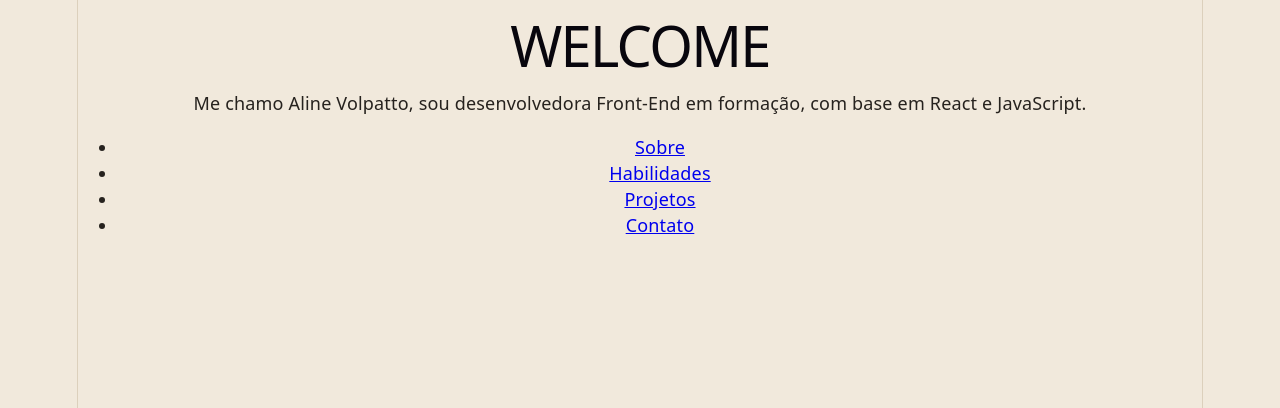
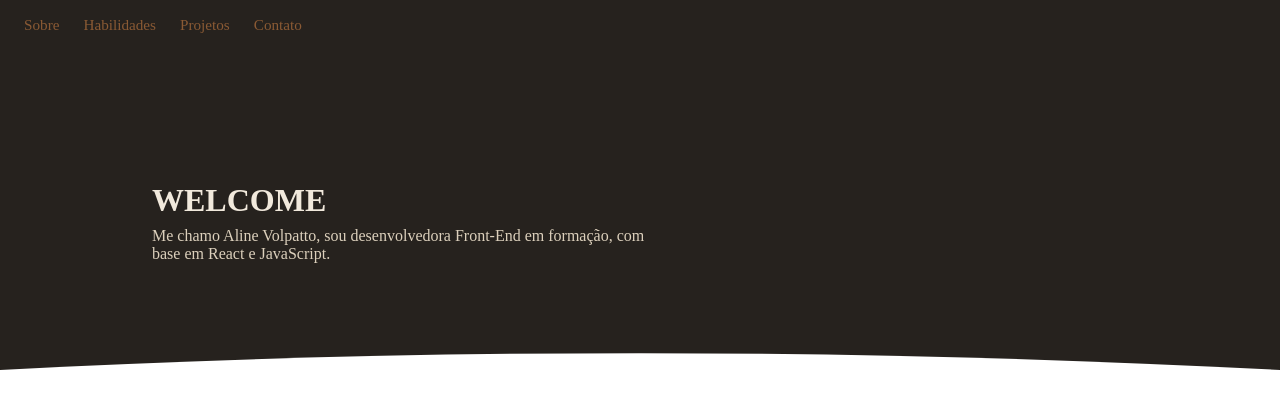
Before and after one commit to aline-volpatto/portfolio_dev, a React (Vite) app: page / in a window 1280 px wide. Shown: the top 408 px of the page. Built offline with nearby package versions, Linux system fonts and the light colour scheme.

Commit message:
Inclui a estilização de fundo

```diff
--- a/src/App.jsx
+++ b/src/App.jsx
@@ -1,6 +1,6 @@
 import './styles/variables.css'
-import Titulo from './components/titulo/Titulo'
-import Navegacao from './components/navegacao/Navegacao'
+import Header from './components/header/Header'
+
 
 
 function App() {
@@ -9,8 +9,7 @@ function App() {
 
   return (
     <>
-      <Titulo />
-      <Navegacao />
+      <Header />
     </>
   )
 }
--- /dev/null
+++ b/src/components/header/Header.jsx
@@ -0,0 +1,16 @@
+import Titulo from '../titulo/Titulo'
+import Navegacao from '../navegacao/Navegacao'
+import HeaderBackground from '../headerBackground/HeaderBackground'
+import styles from './Header.module.css'
+
+function Header() {
+  return (
+    <header className={styles.header}>
+      <Navegacao />
+      <Titulo />
+      <HeaderBackground />
+    </header>
+  )
+}
+
+export default Header
--- /dev/null
+++ b/src/components/header/Header.module.css
@@ -0,0 +1,12 @@
+.header {
+  position: relative;
+  background-color: var(--text);
+  overflow: hidden;
+  min-height: 350px;
+  padding-bottom: 150px;
+  margin-top: 0px;
+  display: flex;
+  flex-direction: column;
+  justify-content: flex-end;
+
+}
--- /dev/null
+++ b/src/components/headerBackground/HeaderBackground.jsx
@@ -0,0 +1,18 @@
+import styles from "./HeaderBackground.module.css";
+
+function HeaderBackground() {
+  return (
+    <svg
+      className={styles.headerBackground}
+      viewBox="0 0 1440 200"
+      preserveAspectRatio="none"
+    >
+      <path
+        d="M0,100 C480,70 960,70 1440,100 L1440,200 L0,200 Z"
+        fill="#ffffff"
+      />
+    </svg>
+  );
+}
+
+export default HeaderBackground;
--- /dev/null
+++ b/src/components/headerBackground/HeaderBackground.module.css
@@ -0,0 +1,9 @@
+.headerBackground {
+  position: absolute;
+  bottom: 0;
+  left: 0;
+  width: 100%;
+  height: 150px;
+  display: block;
+  z-index: 999;
+}
--- a/src/components/navegacao/Navegacao.jsx
+++ b/src/components/navegacao/Navegacao.jsx
@@ -3,12 +3,12 @@ import styles from './Navegacao.module.css'
 function Navegacao(){
 
     return(
-        <nav className={styles.navegacao}>
+        <nav className={styles.nav}>
             <ul>
-                <li><a href="#sobre">Sobre</a></li>
-                <li><a href="#habilidades">Habilidades</a></li>
-                <li><a href="#projetos">Projetos</a></li>
-                <li><a href="#contato">Contato</a></li>
+                <li><a className={styles.link} href="#sobre">Sobre</a></li>
+                <li><a className={styles.link} href="#habilidades">Habilidades</a></li>
+                <li><a className={styles.link} href="#projetos">Projetos</a></li>
+                <li><a className={styles.link} href="#contato">Contato</a></li>
             </ul>
         </nav>
     )
--- a/src/components/navegacao/Navegacao.module.css
+++ b/src/components/navegacao/Navegacao.module.css
@@ -0,0 +1,27 @@
+.nav {
+  display: flex;
+  gap: 1.5rem;
+  padding: 1rem 1.5rem;
+  background-color: var(--text);
+
+}
+
+.nav ul {
+  display: flex;
+  gap: 1.5rem;
+  list-style: none;
+  margin: 0;
+  padding: 0;
+}
+
+.link {
+  color: var(--accent);
+  text-decoration: none;
+  font-size: 0.95rem;
+  font-weight: 500;
+  transition: opacity 0.2s;
+}
+
+.link:hover {
+  opacity: 0.7;
+}
--- a/src/components/titulo/Titulo.jsx
+++ b/src/components/titulo/Titulo.jsx
@@ -4,8 +4,8 @@ import styles from './Titulo.module.css'
 function Titulo() {
   return (
     <div className={styles.titulo}>
-      <h1>WELCOME</h1>
-      <p>Me chamo Aline Volpatto, sou desenvolvedora Front-End em formação, com base em React e JavaScript.</p>
+      <h1 className={styles.nome}>WELCOME</h1>
+      <p className={styles.tagline}>Me chamo Aline Volpatto, sou desenvolvedora Front-End em formação, com base em React e JavaScript.</p>
     </div>
   )
 }
--- a/src/components/titulo/Titulo.module.css
+++ b/src/components/titulo/Titulo.module.css
@@ -0,0 +1,30 @@
+.titulo {
+  padding: 2rem 1.5rem;
+  text-align: left;
+  display: flex;
+  flex-direction: column;
+  margin-top: clamp(40px, 10vw, 100px);
+  margin-left: clamp(1.5rem, 10vw, 15rem);
+}
+
+.nome {
+  font-size: clamp(1.5rem, 4vw, 2rem);
+  font-weight: 700;
+  margin: 0;
+  color: var(--bg);
+}
+
+.tagline {
+  font-size: clamp(0.85rem, 2vw, 1rem);
+  margin-top: 0.5rem;
+  color: var(--border);
+  max-width: 500px;
+}
+
+@media (max-width: 480px) {
+  .titulo {
+    margin-left: 1rem;
+    margin-top: 30px;
+    padding: 1rem;
+  }
+}
--- a/src/index.css
+++ b/src/index.css
@@ -1,111 +1,9 @@
-:root {
-  --text: #6b6375;
-  --text-h: #08060d;
-  --bg: #fff;
-  --border: #e5e4e7;
-  --code-bg: #f4f3ec;
-  --accent: #aa3bff;
-  --accent-bg: rgba(170, 59, 255, 0.1);
-  --accent-border: rgba(170, 59, 255, 0.5);
-  --social-bg: rgba(244, 243, 236, 0.5);
-  --shadow:
-    rgba(0, 0, 0, 0.1) 0 10px 15px -3px, rgba(0, 0, 0, 0.05) 0 4px 6px -2px;
-
-  --sans: system-ui, 'Segoe UI', Roboto, sans-serif;
-  --heading: system-ui, 'Segoe UI', Roboto, sans-serif;
-  --mono: ui-monospace, Consolas, monospace;
-
-  font: 18px/145% var(--sans);
-  letter-spacing: 0.18px;
-  color-scheme: light dark;
-  color: var(--text);
-  background: var(--bg);
-  font-synthesis: none;
-  text-rendering: optimizeLegibility;
-  -webkit-font-smoothing: antialiased;
-  -moz-osx-font-smoothing: grayscale;
-
-  @media (max-width: 1024px) {
-    font-size: 16px;
-  }
-}
-
-@media (prefers-color-scheme: dark) {
-  :root {
-    --text: #9ca3af;
-    --text-h: #f3f4f6;
-    --bg: #16171d;
-    --border: #2e303a;
-    --code-bg: #1f2028;
-    --accent: #c084fc;
-    --accent-bg: rgba(192, 132, 252, 0.15);
-    --accent-border: rgba(192, 132, 252, 0.5);
-    --social-bg: rgba(47, 48, 58, 0.5);
-    --shadow:
-      rgba(0, 0, 0, 0.4) 0 10px 15px -3px, rgba(0, 0, 0, 0.25) 0 4px 6px -2px;
-  }
-
-  #social .button-icon {
-    filter: invert(1) brightness(2);
-  }
+* {
+  margin: 0;
+  padding: 0;
+  box-sizing: border-box;
 }
 
 body {
-  margin: 0;
+  min-height: 100vh;
 }
-
-#root {
-  width: 1126px;
-  max-width: 100%;
-  margin: 0 auto;
-  text-align: center;
-  border-inline: 1px solid var(--border);
-  min-height: 100svh;
-  display: flex;
-  flex-direction: column;
-  box-sizing: border-box;
-}
-
-h1,
-h2 {
-  font-family: var(--heading);
-  font-weight: 500;
-  color: var(--text-h);
-}
-
-h1 {
-  font-size: 56px;
-  letter-spacing: -1.68px;
-  margin: 32px 0;
-  @media (max-width: 1024px) {
-    font-size: 36px;
-    margin: 20px 0;
-  }
-}
-h2 {
-  font-size: 24px;
-  line-height: 118%;
-  letter-spacing: -0.24px;
-  margin: 0 0 8px;
-  @media (max-width: 1024px) {
-    font-size: 20px;
-  }
-}
-p {
-  margin: 0;
-}
-
-code,
-.counter {
-  font-family: var(--mono);
-  display: inline-flex;
-  border-radius: 4px;
-  color: var(--text-h);
-}
-
-code {
-  font-size: 15px;
-  line-height: 135%;
-  padding: 4px 8px;
-  background: var(--code-bg);
-}
```
Also changed, not shown: src/App.css (deleted, +0 -184 lines).
